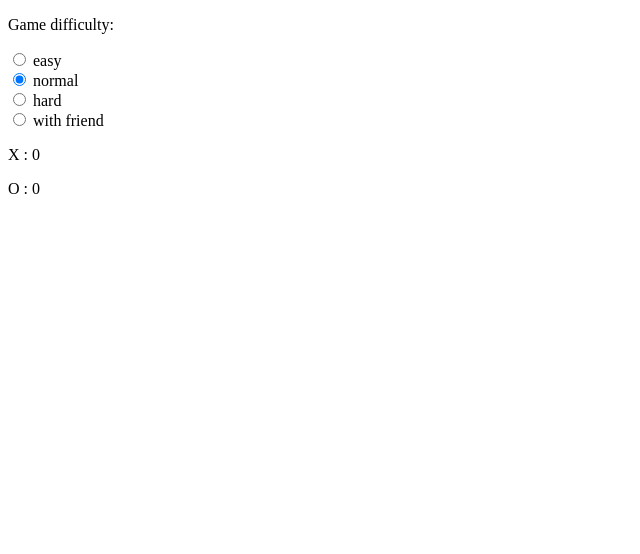
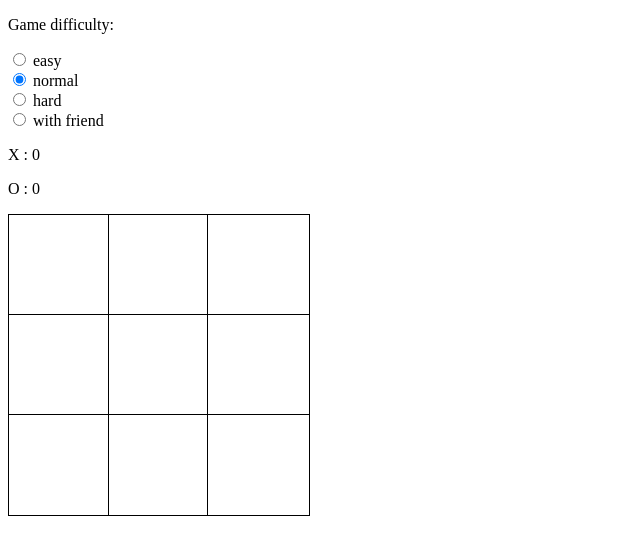
Before and after one commit to Vasya-556/tic-tac-toe, a plain HTML site: page index.html in a window 1280 px wide. Shown: the whole page, without its empty margins (0-640 px from the left). Drawn offline with Linux system fonts and the light colour scheme.

Commit message:
second-commit

```diff
--- a/index.html
+++ b/index.html
@@ -30,8 +30,15 @@
     </form>
 
     <form name="field">
-
-
+<!--
+        <div class="horizontal-line"></div>
+        <div class="vertical-line"></div>      -->
+        <div class="square">
+            <div class="horizontal-line1"></div>
+            <div class="horizontal-line2"></div>
+            <div class="vertical-line1"></div>
+            <div class="vertical-line2"></div>
+        </div>
 
     </form>
 
--- a/style.css
+++ b/style.css
@@ -0,0 +1,36 @@
+.vertical-line {
+    border-left: 1px solid black;
+    height: 100px;
+}
+
+.square {
+    width: 300px;
+    height: 300px;
+    border: 1px solid black;
+}
+
+.horizontal-line1 {
+    border-top: 1px solid black;
+    width: 300px;
+    margin-top: 33%;
+}
+
+.horizontal-line2 {
+    border-top: 1px solid black;
+    width: 300px;
+    margin-top: 33%;
+}
+
+.vertical-line1 {
+    border-left: 1px solid black;
+    height: 300px;
+    margin-left: 33%;
+    margin-top: -66.6%;
+}
+
+.vertical-line2 {
+    border-left: 1px solid black;
+    height: 300px;
+    margin-left: 66%;
+    margin-top: -100%;
+}
```
